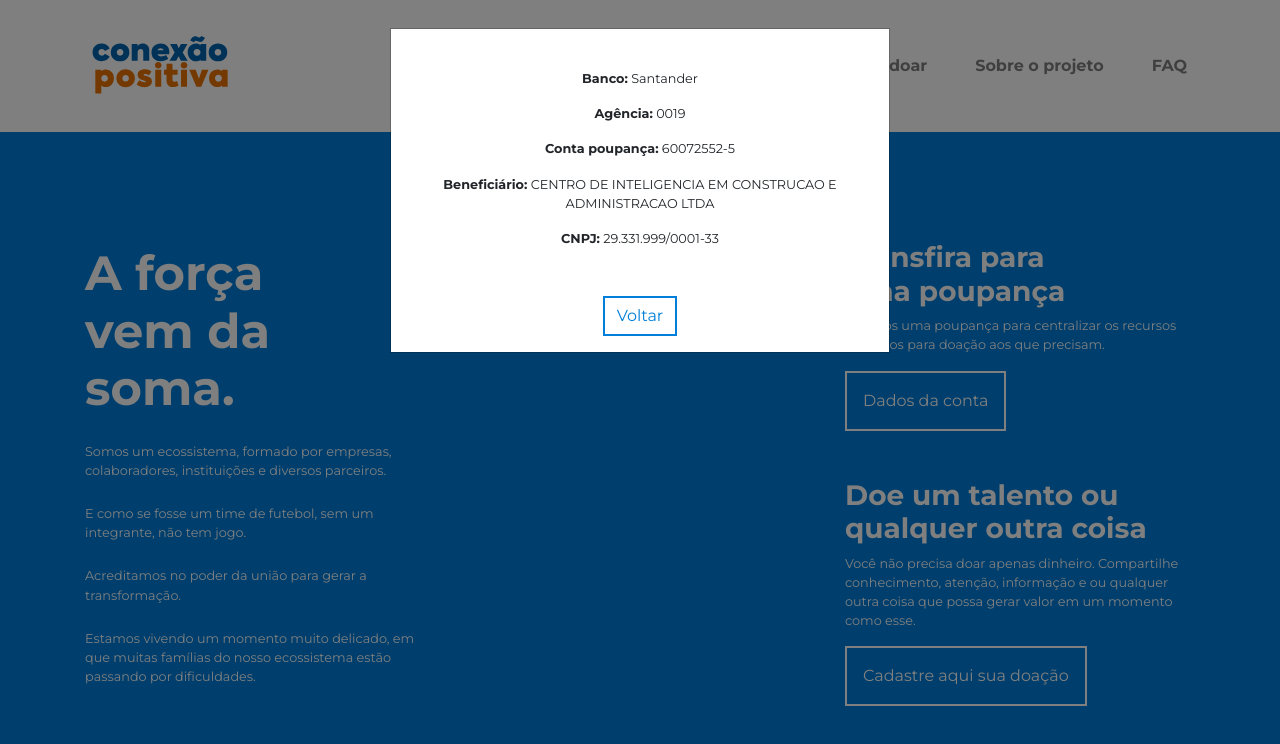
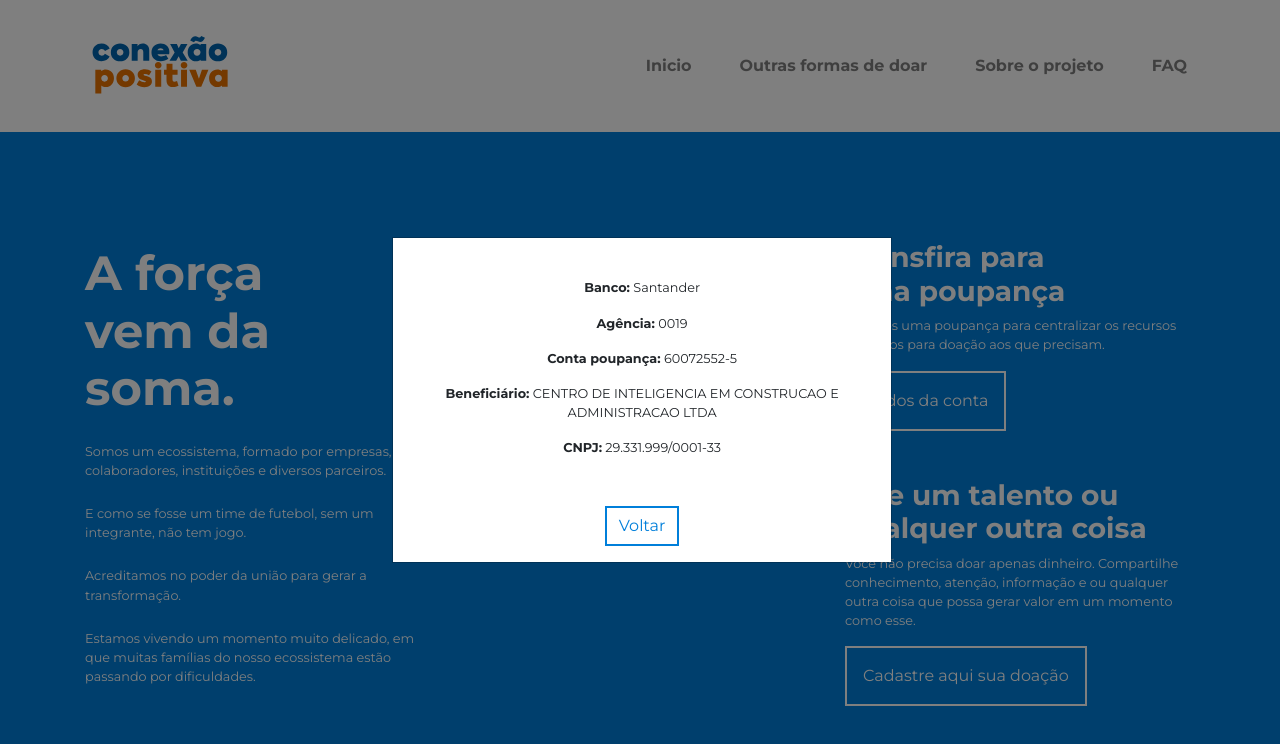
Before and after one commit to estevao-simoes/doacoes-landing-page, a plain HTML site: page index.html in a window 1280 px wide. Both pictures are taken after a click on the link "Dados da conta". Shown: the part 680-1424 px from the top of the page. Drawn offline with nearby package versions, Linux system fonts and the light colour scheme.

Commit message:
center bank account details modal on desktop

```diff
--- a/assets/css/styles.css
+++ b/assets/css/styles.css
@@ -104,3 +104,22 @@ img.img-doacao {
     background-color: #ED7203;
     color: white;
 }
+
+.modal {
+  text-align: center;
+}
+
+@media screen and (min-width: 768px) {
+  .modal:before {
+    display: inline-block;
+    vertical-align: middle;
+    content: " ";
+    height: 100%;
+  }
+}
+
+.modal-dialog {
+  display: inline-block;
+  text-align: left;
+  vertical-align: middle;
+}
```
